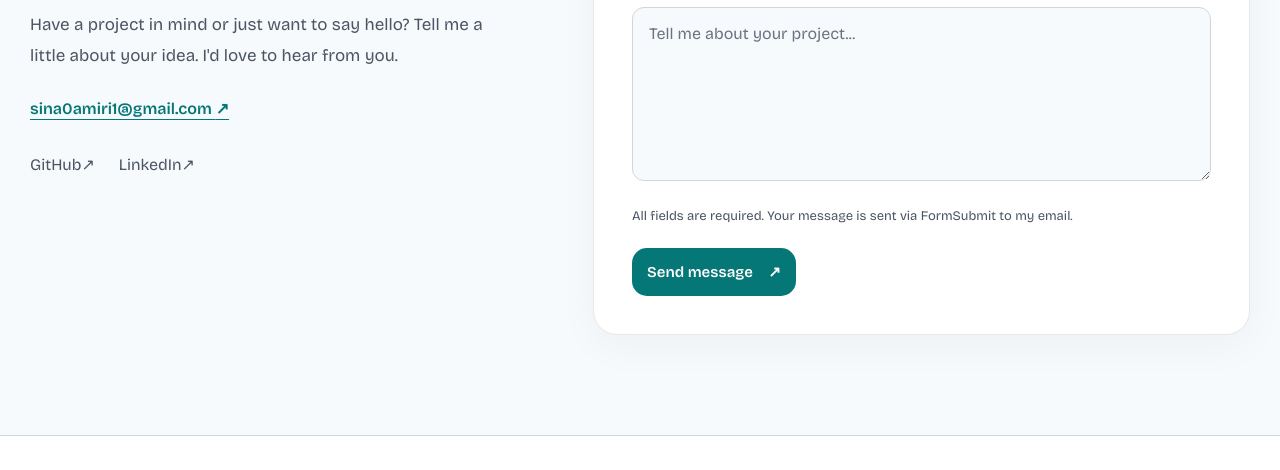
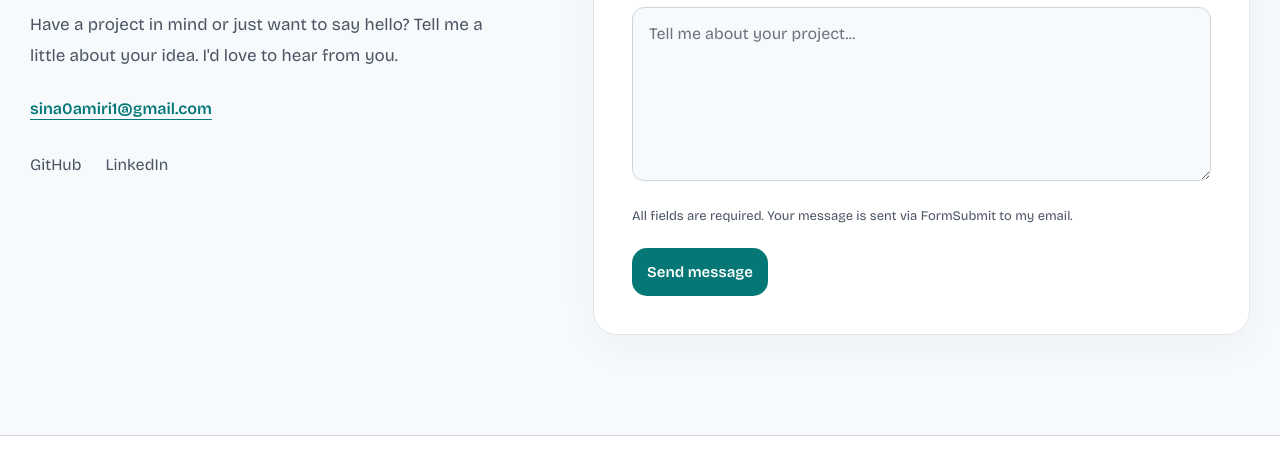
Before and after one commit to Amiridp/my-portfolio, a website: page index.html in a window 1280 px wide. Shown: the part 3663-4133 px from the top of the page. Drawn offline with Linux system fonts and the light colour scheme.

Commit message:
Add files via upload

```diff
--- a/index.html
+++ b/index.html
@@ -324,10 +324,10 @@
             <span class="section-label">CONTACT</span>
             <h2 id="contact-title">Let's build something <span>together.</span></h2>
             <p>Have a project in mind or just want to say hello? Tell me a little about your idea. I'd love to hear from you.</p>
-            <a class="contact-email" href="mailto:sina0amiri1@gmail.com">sina0amiri1@gmail.com <span aria-hidden="true">&#8599;</span></a>
+            <a class="contact-email" href="mailto:sina0amiri1@gmail.com">sina0amiri1@gmail.com</a>
             <div class="contact-socials">
-              <a href="https://github.com/Amiridp" target="_blank" rel="noopener noreferrer">GitHub <span aria-hidden="true">&#8599;</span></a>
-              <a href="https://www.linkedin.com/in/amiridp" target="_blank" rel="noopener noreferrer">LinkedIn <span aria-hidden="true">&#8599;</span></a>
+              <a href="https://github.com/Amiridp" target="_blank" rel="noopener noreferrer">GitHub</a>
+              <a href="https://www.linkedin.com/in/amiridp" target="_blank" rel="noopener noreferrer">LinkedIn</a>
             </div>
           </div>
 
@@ -349,7 +349,7 @@
               <textarea id="contact-message" name="message" rows="6" placeholder="Tell me about your project..." minlength="10" maxlength="4000" required></textarea>
             </div>
             <p class="contact-note" id="contact-note">All fields are required. Your message is sent via FormSubmit to my email.</p>
-            <button class="btn btn-primary contact-submit" type="submit">Send message <span aria-hidden="true">&#8599;</span></button>
+            <button class="btn btn-primary contact-submit" type="submit">Send message</button>
             <p class="contact-status" id="contact-status" role="status" aria-live="polite"></p>
             <noscript><p>Submitting this form will open FormSubmit to complete delivery.</p></noscript>
           </form>
@@ -404,7 +404,7 @@
         </div>
         <div class="footer-bottom">
           <p>&copy; 2026 Sina Amiri. All rights reserved.</p>
-          <a class="back-to-top" href="#home" aria-label="Back to top" title="Back to top" hidden><span aria-hidden="true">&#8593;</span></a>
+          <a class="back-to-top" href="#home" aria-label="Back to top" title="Back to top" hidden><svg xmlns="http://www.w3.org/2000/svg" width="24" height="24" viewBox="0 0 24 24" fill="none" stroke="currentColor" stroke-width="2" stroke-linecap="round" stroke-linejoin="round" class="lucide lucide-arrow-up preview-icon"><path d="m5 12 7-7 7 7"/><path d="M12 19V5"/></svg></a>
         </div>
       </div>
     </footer>
```
